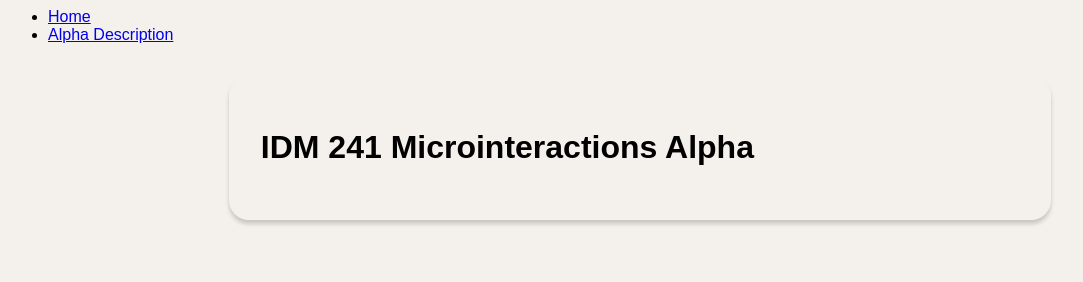
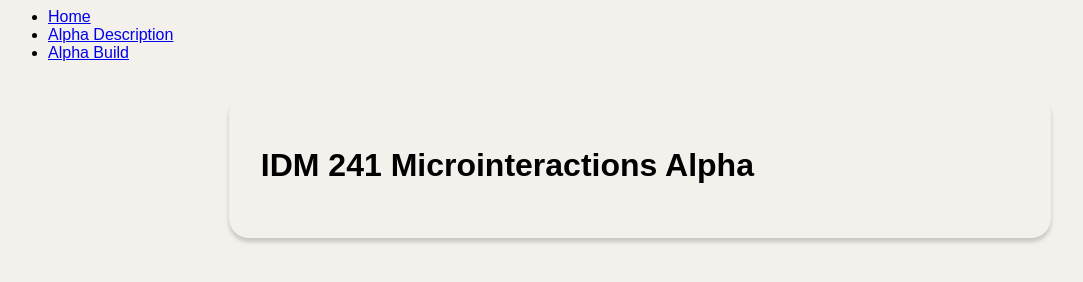
Before and after one commit to juliannac1/idm241-jc4738, a plain HTML site: page index.html in a window 1280 px wide. Shown: the whole page, without its empty margins (0-1083 px from the left). Drawn offline with Linux system fonts and the light colour scheme; files that its build step writes are made by us from their sources.

```diff
--- a/index.html
+++ b/index.html
@@ -10,6 +10,7 @@
     <ul>
         <li><a href="index.html">Home</a></li>
         <li><a href="alpha/index.html">Alpha Description</a></li>
+        <li><a href="alpha/build/index.html">Alpha Build</a></li>
       </ul>
 
   </nav>
```
